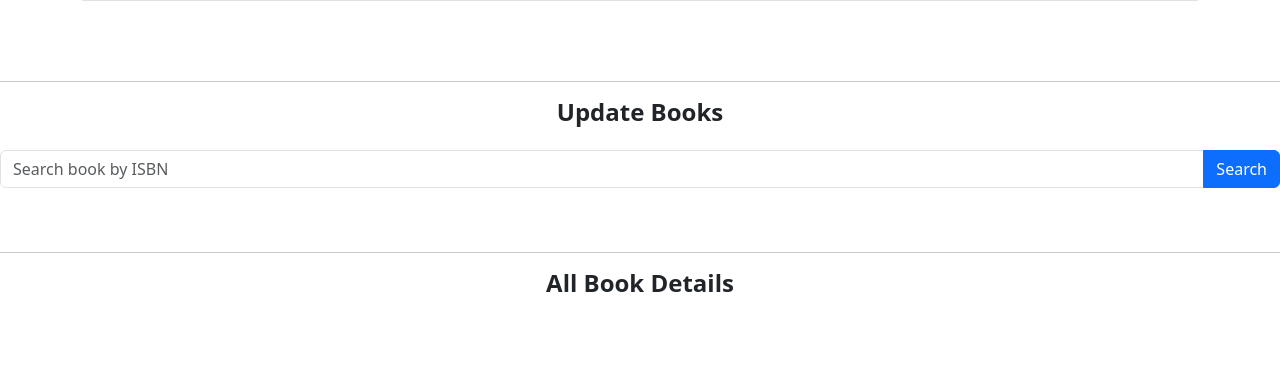
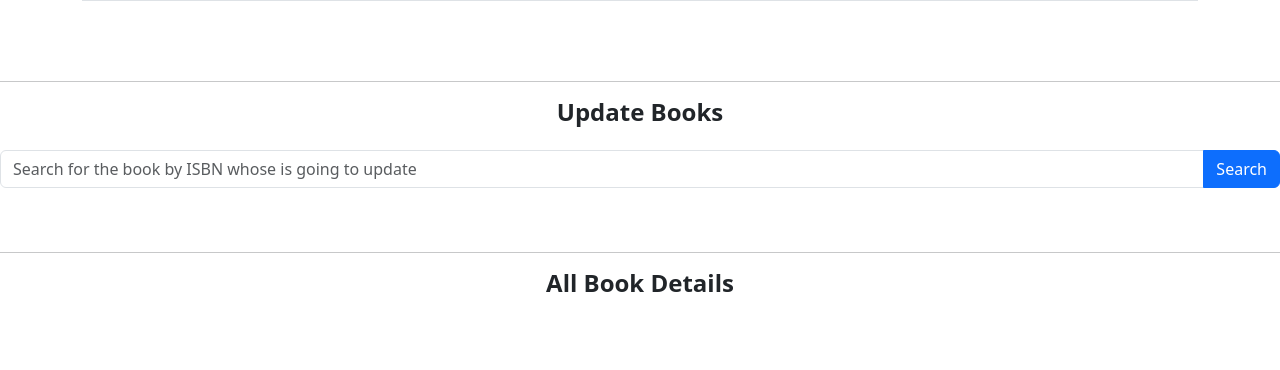
Before and after one commit to Powsihan/BookReviewWebsite, a PHP site: page /Admin.php in a window 1280 px wide. Shown: the part 830-1200 px from the top of the page. Run offline with PHP 8.4, Linux system fonts and the light colour scheme; data that the repository does not hold is empty; some libraries are stand-ins or nearby versions.

Commit message:
final update for admin panel

```diff
--- a/PHP files/Admin.php
+++ b/PHP files/Admin.php
@@ -85,7 +85,7 @@
     <h4 class="text-center" style="font-weight: bold;">Update Books</h4>
         <form action="update_book.php" method="post" class="mt-4">
             <div class="input-group">
-                <input type="text" name="search" class="form-control" placeholder="Search book by ISBN ">
+                <input type="text" name="search" class="form-control" placeholder="Search for the book by ISBN whose is going to update">
                 <button type="submit" class="btn btn-primary">Search</button>
             </div>
         </form>
```
